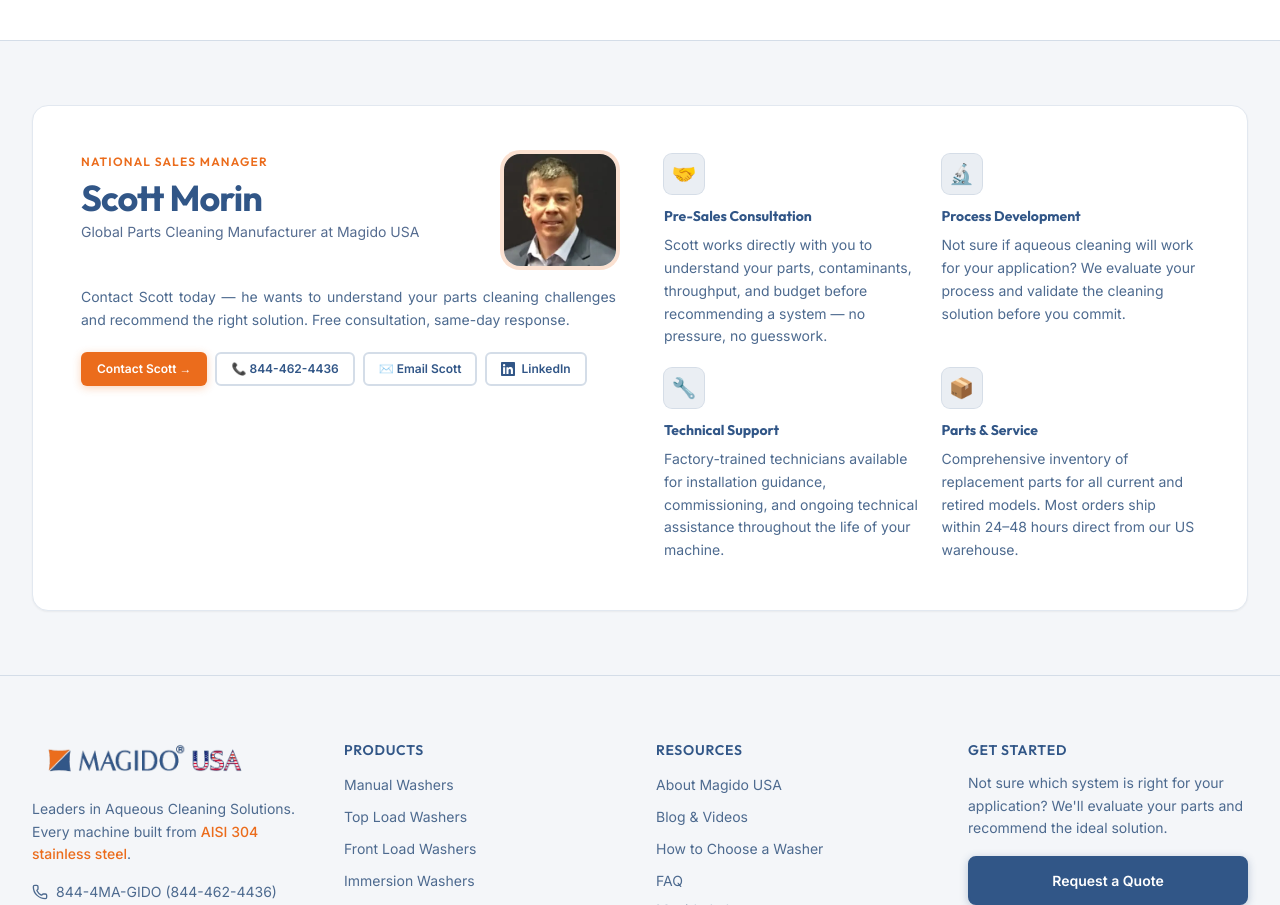
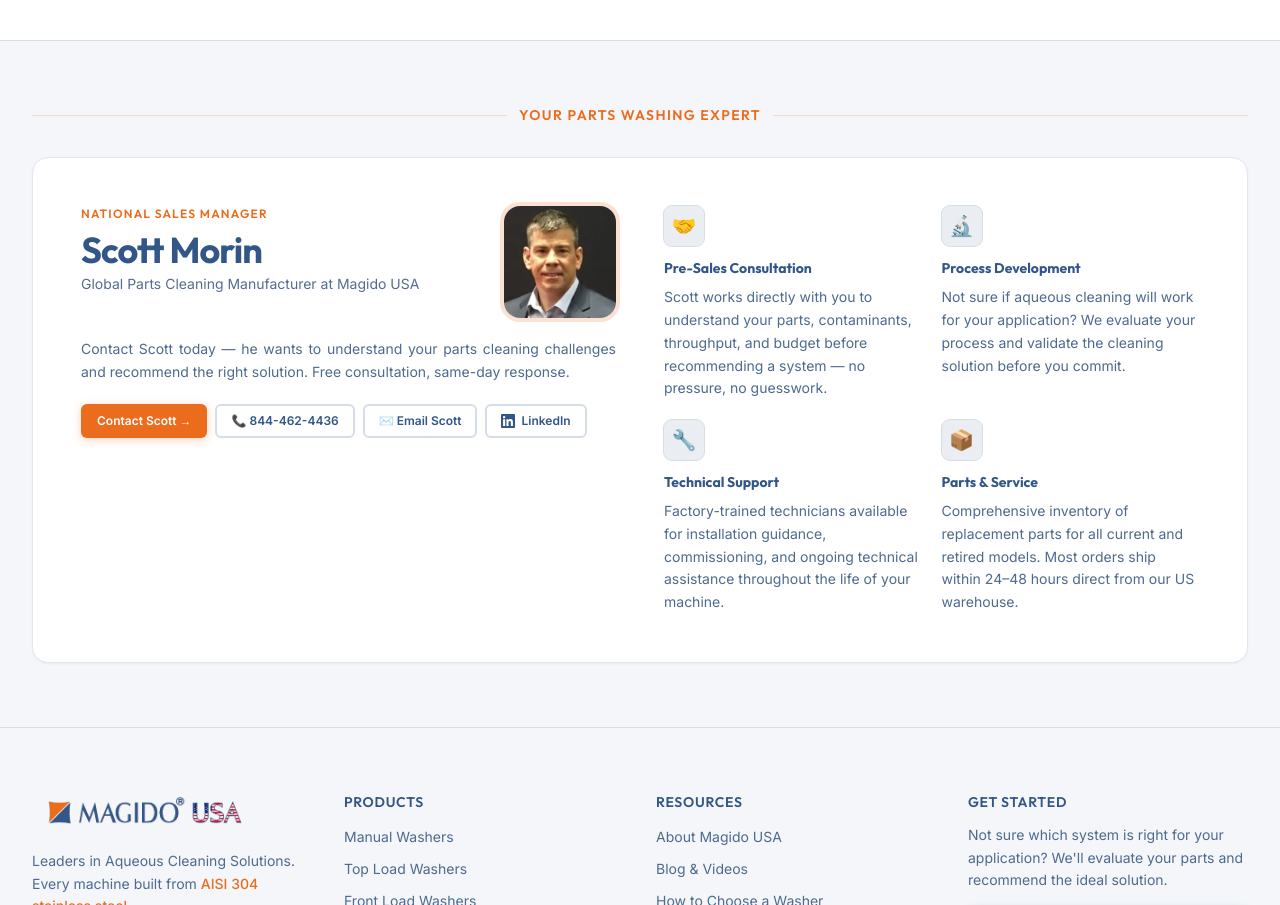
Before and after one commit to JasonBee99/MagidoUSA, a Next.js app: page / in a window 1280 px wide. Shown: the part 3783-4688 px from the top of the page. Built offline with nearby package versions, Linux system fonts and the light colour scheme.

Commit message:
Phase 23 #4: fix heading hierarchy — Scott Morin h2→h3, add section h2 with lines pattern

```diff
--- a/src/app/page.tsx
+++ b/src/app/page.tsx
@@ -344,6 +344,16 @@ export default function HomePage() {
       {/* ─── National Sales Manager ─── */}
       <section id="contact-scott" aria-label="Contact Scott Morin — National Sales Manager" className="border-t border-[var(--color-border)] bg-[var(--color-bg-secondary)] px-4 py-16 sm:px-6 lg:px-8">
         <div className="mx-auto max-w-7xl">
+          {/* Section heading */}
+          <div className="mb-8 text-center">
+            <div className="flex items-center gap-3">
+              <div className="h-px flex-1 bg-magido-orange/20" />
+              <h2 className="shrink-0 font-display text-sm font-semibold uppercase tracking-widest text-magido-orange">
+                Your Parts Washing Expert
+              </h2>
+              <div className="h-px flex-1 bg-magido-orange/20" />
+            </div>
+          </div>
           <div className="overflow-hidden rounded-2xl border border-[var(--color-card-border)] bg-[var(--color-card-bg)] shadow-sm">
             <div className="p-8 lg:p-12">
               <div className="grid gap-8 lg:grid-cols-2 lg:gap-12">
@@ -355,9 +365,9 @@ export default function HomePage() {
                       <p className="font-display text-xs font-semibold uppercase tracking-widest text-magido-orange">
                         National Sales Manager
                       </p>
-                      <h2 className="mt-2 font-display text-2xl font-bold tracking-tight text-[var(--color-text)] sm:text-3xl lg:text-4xl">
+                      <h3 className="mt-2 font-display text-2xl font-bold tracking-tight text-[var(--color-text)] sm:text-3xl lg:text-4xl">
                         Scott Morin
-                      </h2>
+                      </h3>
                       <p className="mt-1 text-sm text-[var(--color-text-muted)]">
                         Global Parts Cleaning Manufacturer at Magido USA
                       </p>
```
